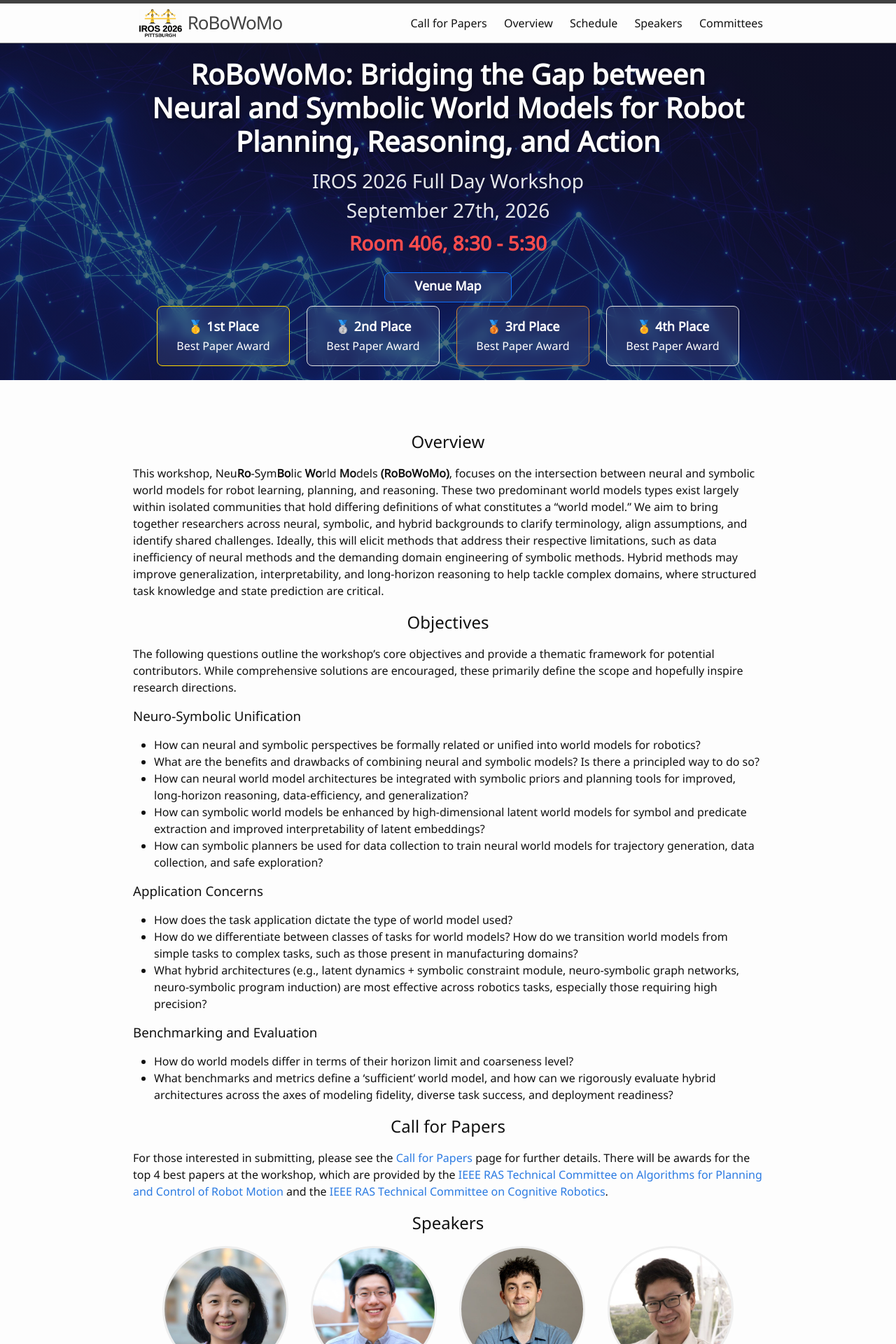
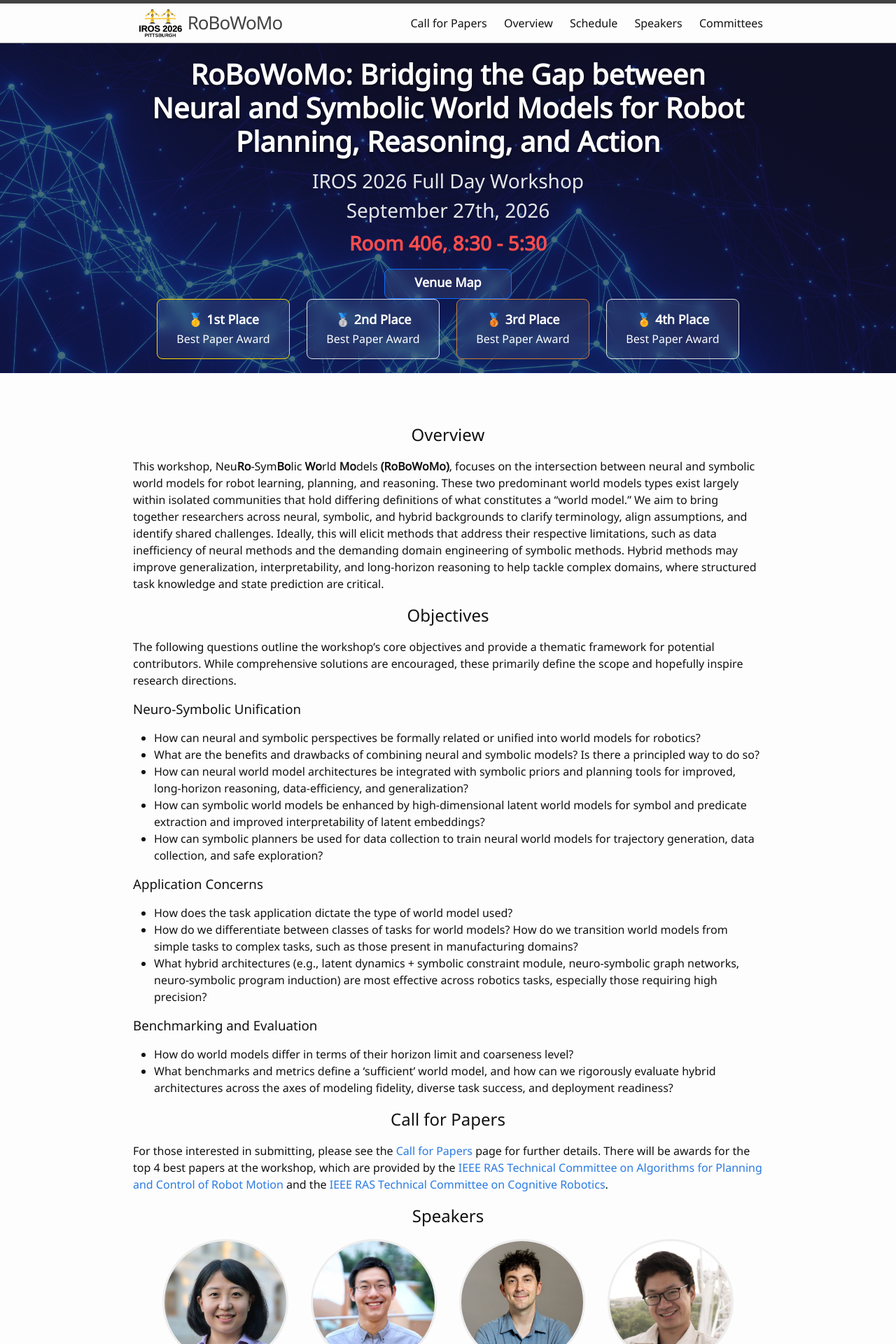
Before and after one commit to worldmodelworkshop/worldmodelworkshop.github.io, a Jekyll site: the page built from index.md, in a window 1280 px wide. Shown: the top 1920 px of the page at 70% size. Built offline with Jekyll 4.4.1, drawn with Linux system fonts in a browser that asks for light colours.

Commit message:
another vertical space fix for header buttons

```diff
--- a/_layouts/default.html
+++ b/_layouts/default.html
@@ -18,7 +18,7 @@
         {% endif %}
 
         <!-- Venue Map Row -->
-        <div class="hero-actions-venue" style="display: flex; justify-content: center; margin-top: 20px; margin-bottom: 5px;">
+        <div class="hero-actions-venue" style="display: flex; justify-content: center; margin-top: 15px; margin-bottom: 15 px;">
           <a href="https://2026.ieee-iros.org/program/venue-map/?room=406#level-4" class="action-card submit-btn" style="padding: 6px 20px; width: auto;">
             <strong>Venue Map</strong>
           </a>
```
